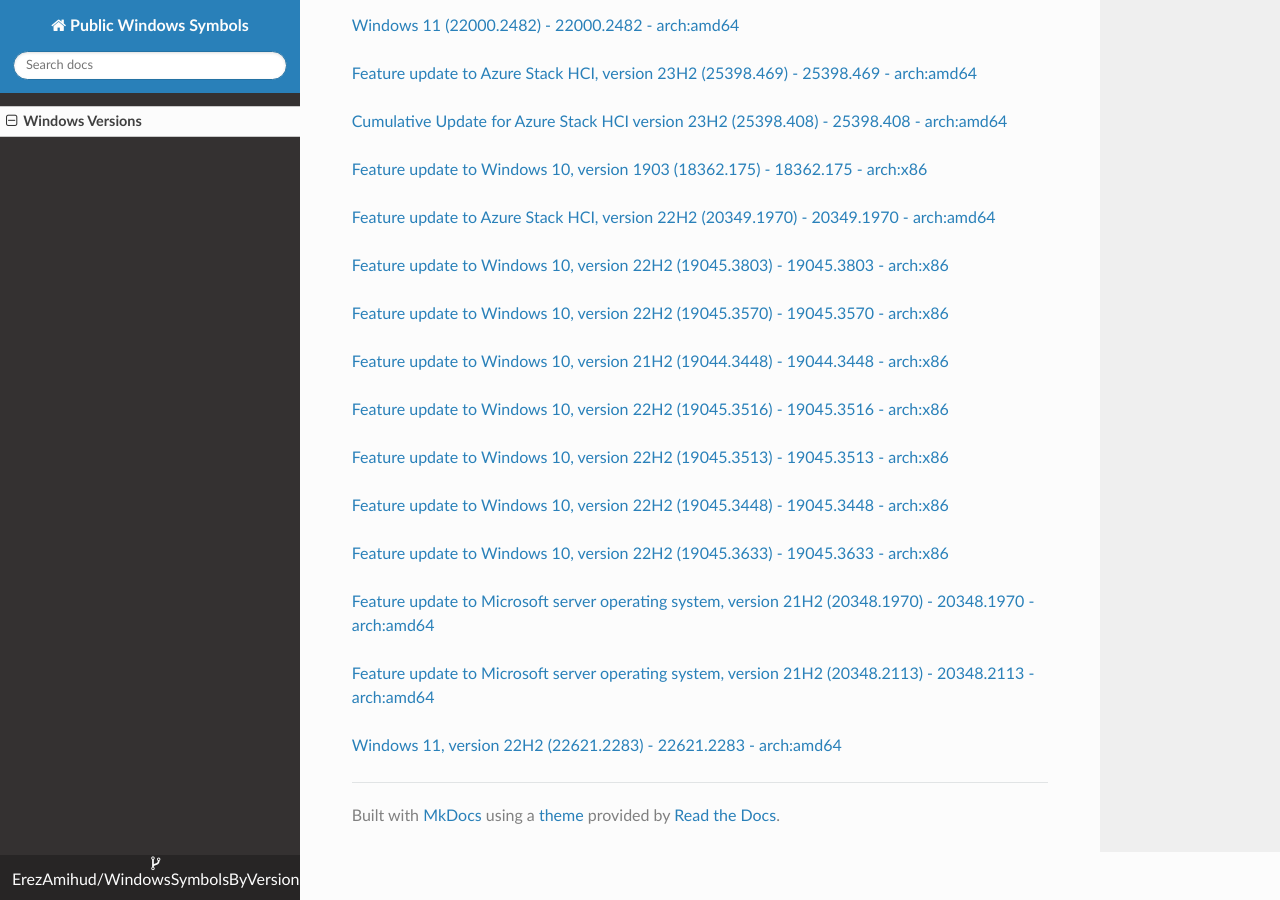
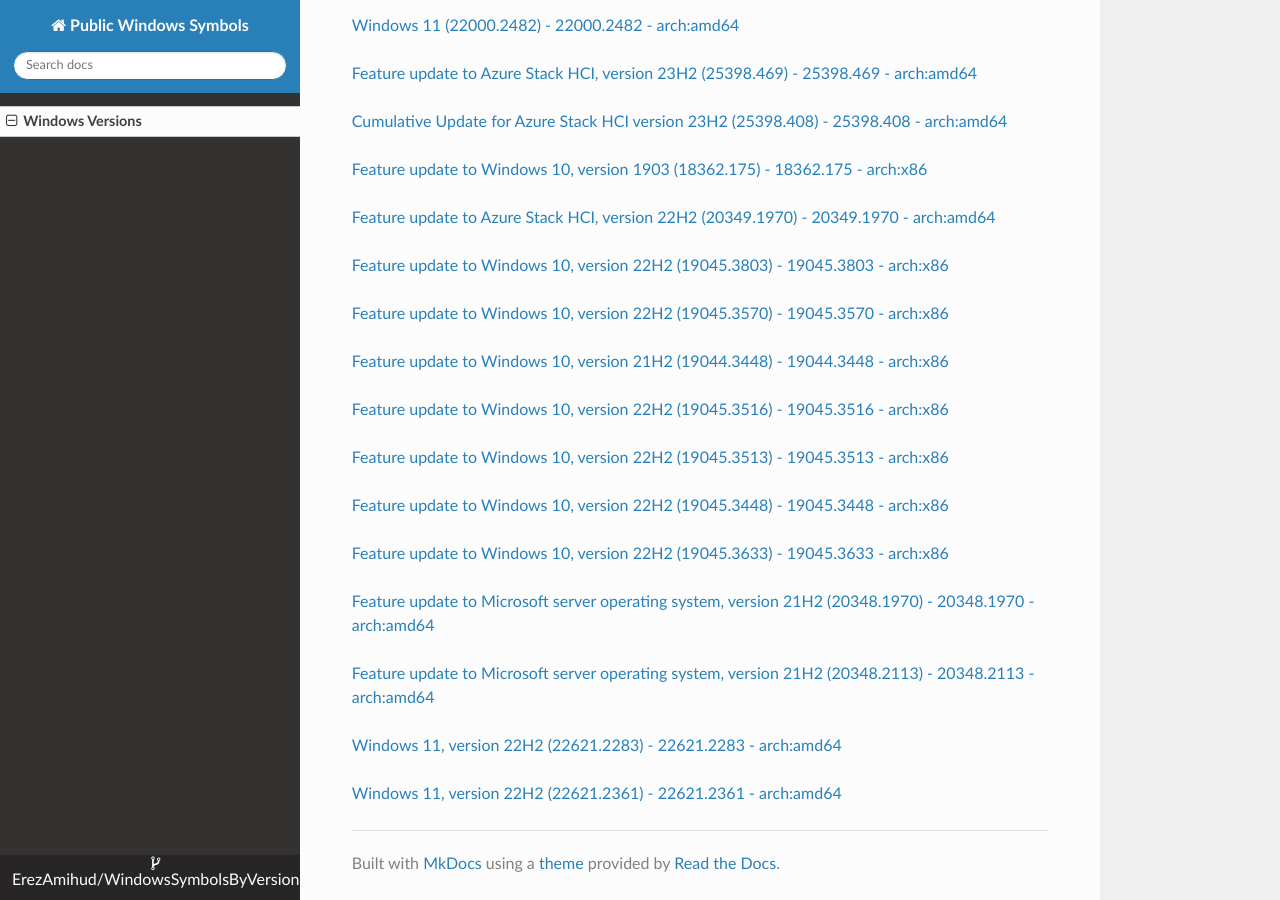
Before and after one commit to ErezAmihud/WindowsSymbolsByVersion, an MkDocs documentation site: the page built from docs/index.md, in a window 1280 px wide and 900 px high, scrolled down 24245 px. Built offline with MkDocs 1.6.1, drawn with Linux system fonts in a browser that asks for light colours; nearby versions of some CDN libraries.

Commit message:
Automated commit, add manifest for cc66a258-d0cf-4621-8d71-835e63d59ebc

```diff
--- a/docs/index.md
+++ b/docs/index.md
@@ -1369,3 +1369,6 @@
 
 
 [Windows 11, version 22H2 (22621.2283) - 22621.2283 - arch:amd64](https://github.com/ErezAmihud/WindowsSymbolsByVersion/blob/main/manifests/2d375561-4821-488d-ba0a-8269aebf51bc.manifest)
+
+
+[Windows 11, version 22H2 (22621.2361) - 22621.2361 - arch:amd64](https://github.com/ErezAmihud/WindowsSymbolsByVersion/blob/main/manifests/cc66a258-d0cf-4621-8d71-835e63d59ebc.manifest)
```
Also changed, not shown: process_builds.json (+1 -1 lines).
